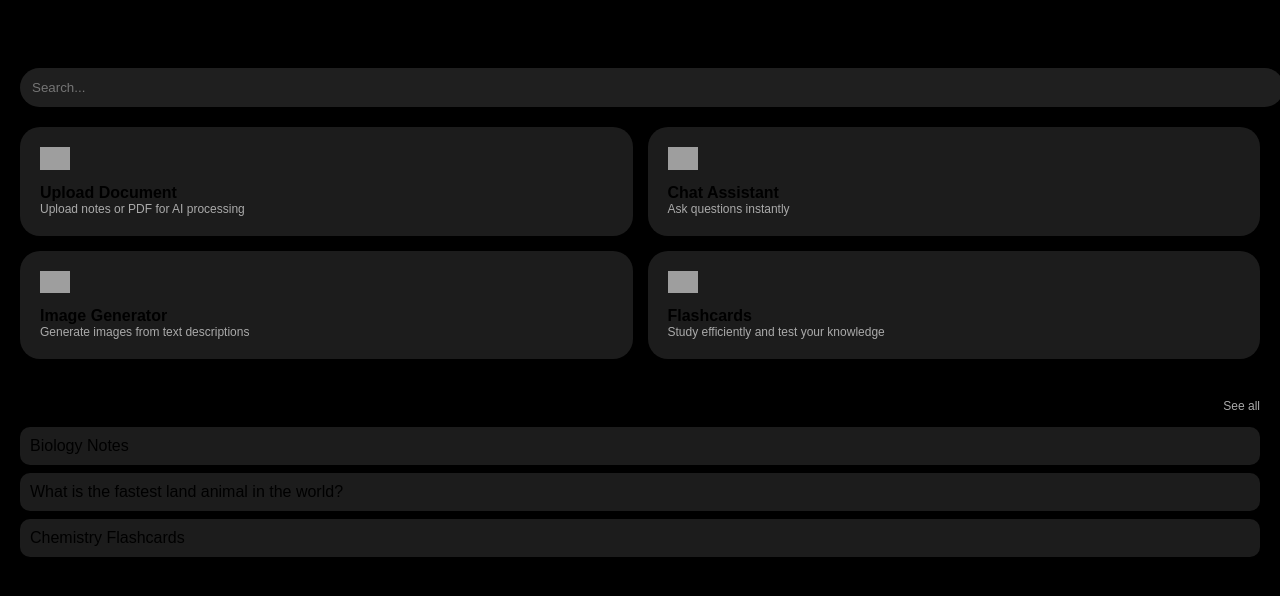
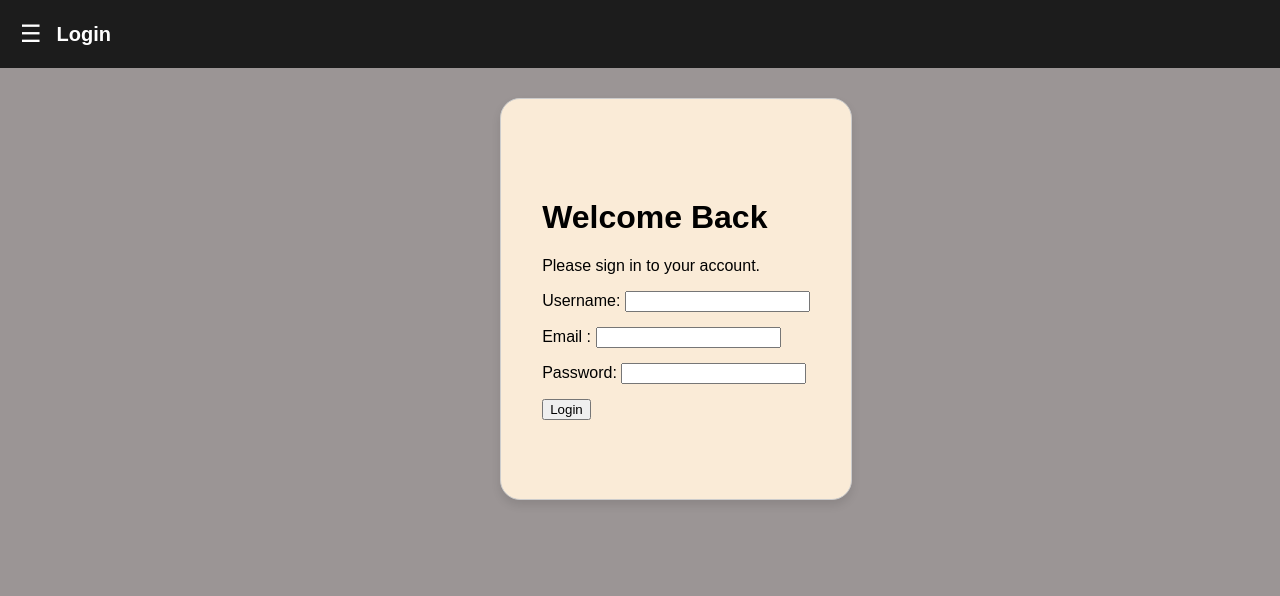
Before and after one commit to ItzRaidenT/Ai-Study-Assistant, a Flask app: page / in a window 1280 px wide. Shown: the top 596 px of the page. Run offline with Flask 3, Linux system fonts and the light colour scheme; parts of the project's set-up code (start-up, migrations or seed data) failed here and were passed over; grey boxes are pictures that could not be loaded.

Commit message:
page route

```diff
--- a/Static/Styles.css
+++ b/Static/Styles.css
@@ -1,7 +1,7 @@
 body {
     margin: 0;
     font-family: 'Poppins', sans-serif;
-    background: black
+    background: rgb(155, 149, 149)
 
 }
 
@@ -11,6 +11,22 @@ body {
     display: flex;
     align-items: center;
     padding: 20px;
+}
+
+.header2{
+    display: flex;
+    align-items: center;
+    padding: 20px;
+    background-color: #1c1c1c;
+    color: white;
+}
+
+.header3 {
+    display: flex;
+    align-items: center;
+    padding: 20px;
+    background-color: #1c1c1c;
+    color: white;
 }
 
 .menu {
@@ -44,6 +60,21 @@ body {
     grid-template-columns: repeat(2, 1fr);
     gap: 15px;
     padding: 20px;
+}
+
+.login_container {
+    display: flex;
+    flex-direction: column;
+    align-items: center;
+    justify-content: center;
+    width: 350px;
+    height: 400px;
+    border-radius: 20px;
+    background-color: antiquewhite;
+    margin-top: 30px;
+    margin-left: 500px;
+    border: 1px solid #ccc;
+    box-shadow: 0 5px 10px rgba(0, 0, 0, 0.1);
 }
 
 /* card */
@@ -114,10 +145,6 @@ body {
     text-decoration: underline;
 }
 
-.header2 {
-    display: flex;
-    align-items: center;
-    padding: 20px;
-    background-color: #1c1c1c;
-    color: white;
+.form-group {
+    margin-bottom: 15px;
 }
--- a/app.py
+++ b/app.py
@@ -1,7 +1,6 @@
-from flask import Flask, render_template, jsonify, request
+from flask import Flask, render_template, jsonify, request, session
 from werkzeug.utils import secure_filename
 from flask_sqlalchemy import SQLAlchemy
-from datetime import datetime
 import pdfplumber
 import os
 
@@ -14,17 +13,18 @@ db = SQLAlchemy(app)
 
 Allowed_extensions = {'txt', 'pdf'}
 
-class filedatabase(db.Model):
+#--------------------------Database model-------------------------------------------------------
+class userdata(db.Model):
     id = db.Column(db.Integer, primary_key = True)
-    content = db.Column(db.String(100), nullable = False)
-    completed = db.Column(db.Integer, default = 0)
-    created = db.Column(db.DateTime, default = datetime.utcnow)
+    email = db.Column(db.String(80), nullable = False)
+    password = db.Column(db.String(80), nullable = False)
 
     def _repr_(self) -> str:
         return f" File {self.id} "
 
 with app.app_context():
     db.create_all()
+
 
 # --------------------------Upload file system -----------------------------------------------
 
@@ -51,6 +51,8 @@ def get_word_count(text):
 def get_preview(text, chars=300):
     return text[:chars] + '...' if len(text) > chars else text
 
+
+#--------------------------File upload API------------------------------------------------
 @app.route('/upload', methods=['POST'])
 def upload_file():
     if 'file' not in request.files:
@@ -80,16 +82,38 @@ def upload_file():
         'full_text': extracted_text
     })
 
+@app.route('/upload', method = ["DELETE"])
+def delete_file():
+    return "wait"
+
 
 
 #---------------------Page route-------------------------------------------------------------
 @app.route('/')
 def index():
+    if 'user_id' not in session:
+        return render_template('login.html')
     return render_template('index.html')
+
+@app.route('/login')
+def login():
+    if 'user_id' in session:
+        return render_template('index.html')
+    return render_template('login.html')
+
+@app.route('/register')
+def register_page():
+    if 'user_id' in session:
+        return render_template('index.html')
+    return render_template('register.html')
 
 @app.route('/uploaddocument')
 def upload_document():
-    return render_template('uploaddocument.html')
+    if 'user_id' in session:
+        return render_template('uploaddocument.html')
+    return render_template('login.html')
+
+
 
 #--------------------------------------------------------------------------------------------
 
--- /dev/null
+++ b/templates/login.html
@@ -0,0 +1,36 @@
+{% extends "base.html" %}
+
+{% block head %}
+    <title>Login - AI Study Assistant</title>
+{% endblock %}
+
+{% block content %}
+<div class="layout">
+    <div class="header2">
+        <div class="menu">☰</div>
+        <div class="title">Login</div>
+    </div>
+
+    <div class="downer">
+        <div class="login_container">
+            <form method="POST" action="/login">
+                <h1>Welcome Back</h1>
+                <p>Please sign in to your account.</p>
+                <div class="form-group">
+                    <label for="username">Username:</label>
+                    <input type="text" id="username" name="username" required>
+                </div>
+                <div class="form-group">
+                    <label for="email">Email   :</label>
+                    <input type="email" id="email" name="email" required>
+                </div>
+                <div class="form-group">
+                    <label for="password">Password:</label>
+                    <input type="password" id="password" name="password" required>
+                </div>
+                <button type="submit">Login</button>
+            </form>
+        </div>
+    </div>
+</div>
+{% endblock %}
--- a/templates/uploaddocument.html
+++ b/templates/uploaddocument.html
@@ -5,7 +5,7 @@
 {% endblock %}
 
 {% block content %}
-<div class="header2">
+<div class="header3">
     <div class="menu">☰</div>
     <div class="title">Upload Document</div>
 </div>
```
Also changed, not shown: templates/register.html (added, +40 -0 lines), instance/database.db.
